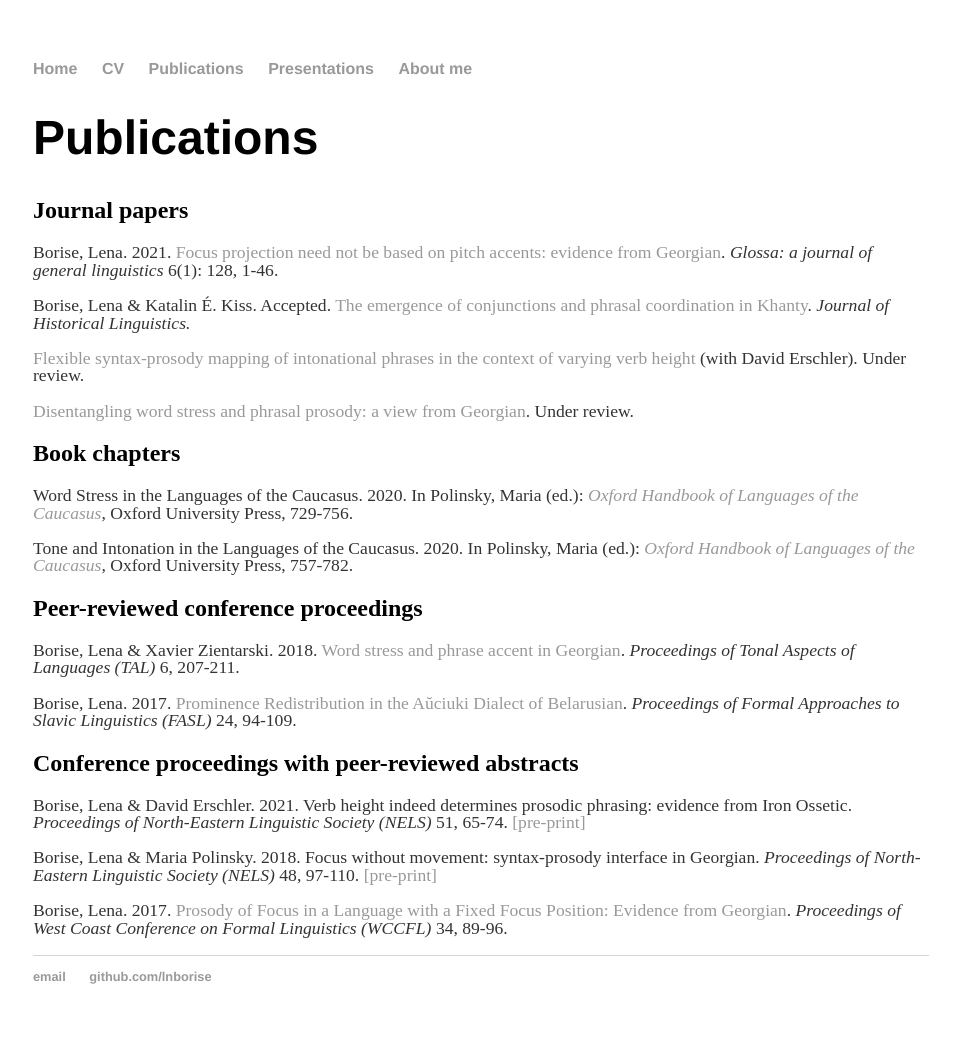
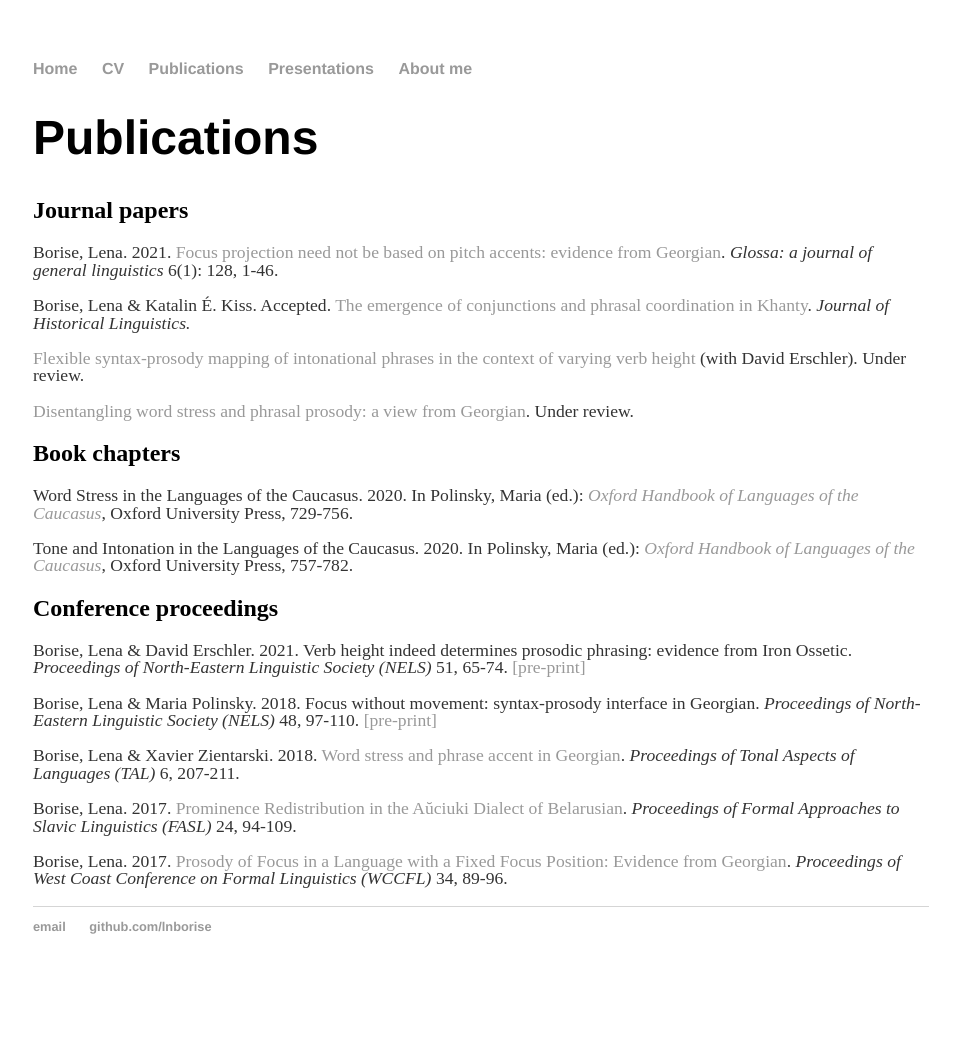
Before and after one commit to lnborise/lnborise.github.io, a Jekyll site: the page built from publications.html, in a window 1280 px wide. Shown: the whole page, without its empty margins (159-1119 px from the left). Built offline with Jekyll 4.4.1, drawn with Linux system fonts in a browser that asks for light colours; after the commit the page ends 994 px from its top, so only the background shows below that.

Commit message:
Update publications.html

```diff
--- a/publications.html
+++ b/publications.html
@@ -13,8 +13,6 @@ title: Publications
 
  	 <p><a href="https://ling.auf.net/lingbuzz/006080">Flexible syntax-prosody mapping of intonational phrases in the context of varying verb height</a> (with David Erschler). Under review.</p>
 
-
-
 	<p><a href="https://ling.auf.net/lingbuzz/005421">Disentangling word stress and phrasal prosody: a view from Georgian</a>. Under review.</p>
 
 <h2>Book chapters</h2>
@@ -23,17 +21,15 @@ title: Publications
 
 	<p>Tone and Intonation in the Languages of the Caucasus. 2020. In Polinsky, Maria (ed.): <i><a href="https://www.oxfordhandbooks.com/view/10.1093/oxfordhb/9780190690694.001.0001/oxfordhb-9780190690694">Oxford Handbook of Languages of the Caucasus</a></i>, Oxford University Press, 757-782.</p>
 
-<h2>Peer-reviewed conference proceedings</h2>
+<h2>Conference proceedings</h2>
+
+	<p>Borise, Lena & David Erschler. 2021. Verb height indeed determines prosodic phrasing: evidence from Iron Ossetic. <i>Proceedings of North-Eastern Linguistic Society (NELS)</i> 51, 65-74. <a href="https://lnborise.github.io/assets/NELS51_Proceedings_final.pdf"> [pre-print] </a> </p>
+
+	<p>Borise, Lena & Maria Polinsky. 2018. Focus without movement: syntax-prosody interface in Georgian. <i>Proceedings of North-Eastern Linguistic Society (NELS)</i> 48, 97-110. <a href="https://lnborise.github.io/assets/NELS - Borise & Polinsky - 19May18 - final.pdf"> [pre-print] </a> </p>
 
 	<p>Borise, Lena & Xavier Zientarski. 2018. <a href="https://www.isca-speech.org/archive/tal_2018/borise18_tal.html">Word stress and phrase accent in Georgian</a>. 	<i>Proceedings of Tonal Aspects of Languages (TAL)</i> 6, 207-211. </p>
 
 	<p>Borise, Lena. 2017. <a href="https://pages.nyu.edu/fasl24/proceedings.html">Prominence Redistribution in the Aŭciuki Dialect of Belarusian</a>. <i>Proceedings of Formal Approaches to Slavic Linguistics (FASL)</i> 24, 94-109. </p>
-
-<h2>Conference proceedings with peer-reviewed abstracts</h2>
-
-	<p>Borise, Lena & David Erschler. 2021. Verb height indeed determines prosodic phrasing: evidence from Iron Ossetic. <i>Proceedings of North-Eastern Linguistic Society (NELS)</i> 51, 65-74. <a href="https://lnborise.github.io/assets/NELS51_Proceedings_final.pdf"> [pre-print] </a> </p>
-
-	<p>Borise, Lena & Maria Polinsky. 2018. Focus without movement: syntax-prosody interface in Georgian. <i>Proceedings of North-Eastern Linguistic Society (NELS)</i> 48, 97-110. <a href="https://lnborise.github.io/assets/NELS - Borise & Polinsky - 19May18 - final.pdf"> [pre-print] </a> </p>
 
 	<p>Borise, Lena. 2017. <a href="http://www.lingref.com/cpp/wccfl/34/index.html">Prosody of Focus in a Language with a Fixed Focus Position: Evidence from Georgian</a>. <i>Proceedings of West Coast Conference on Formal Linguistics (WCCFL) </i> 34, 89-96. </p>
 
```
